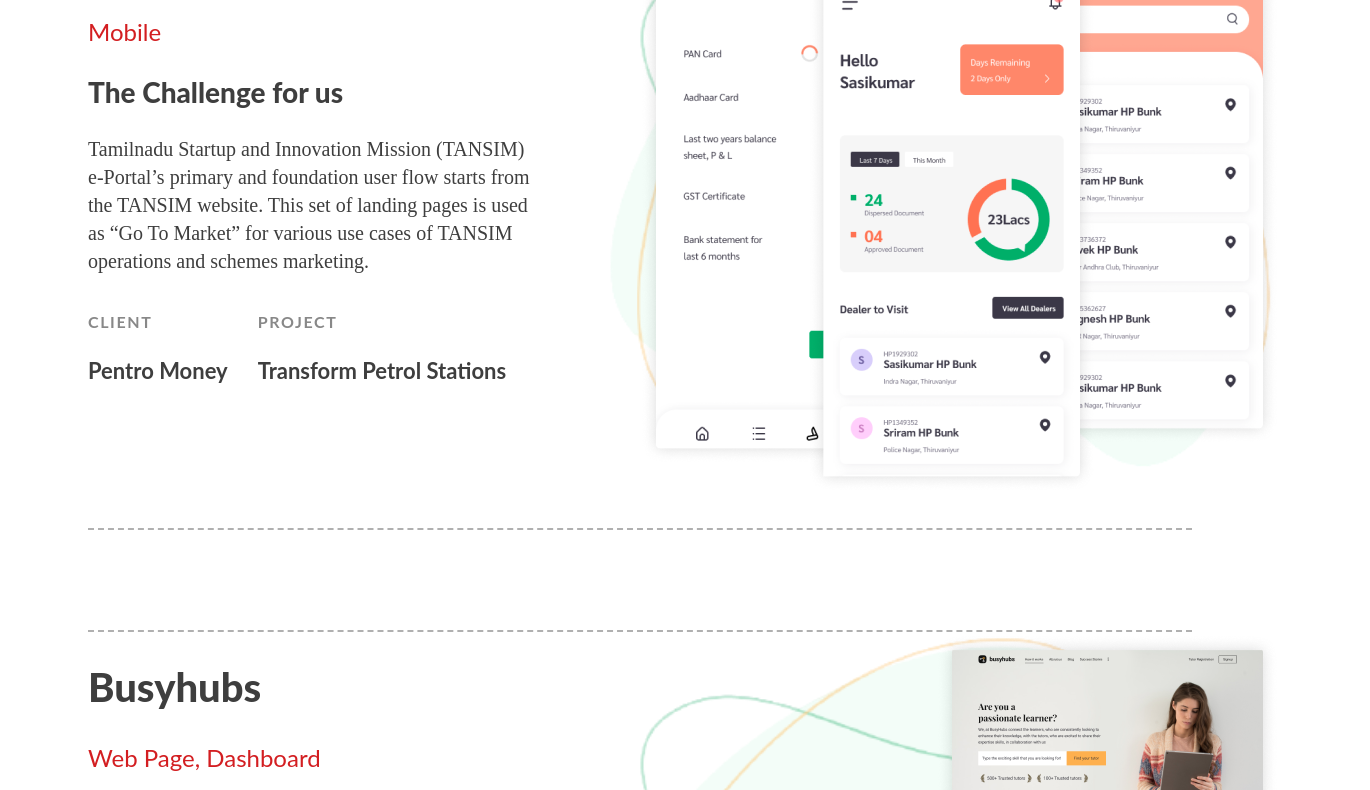
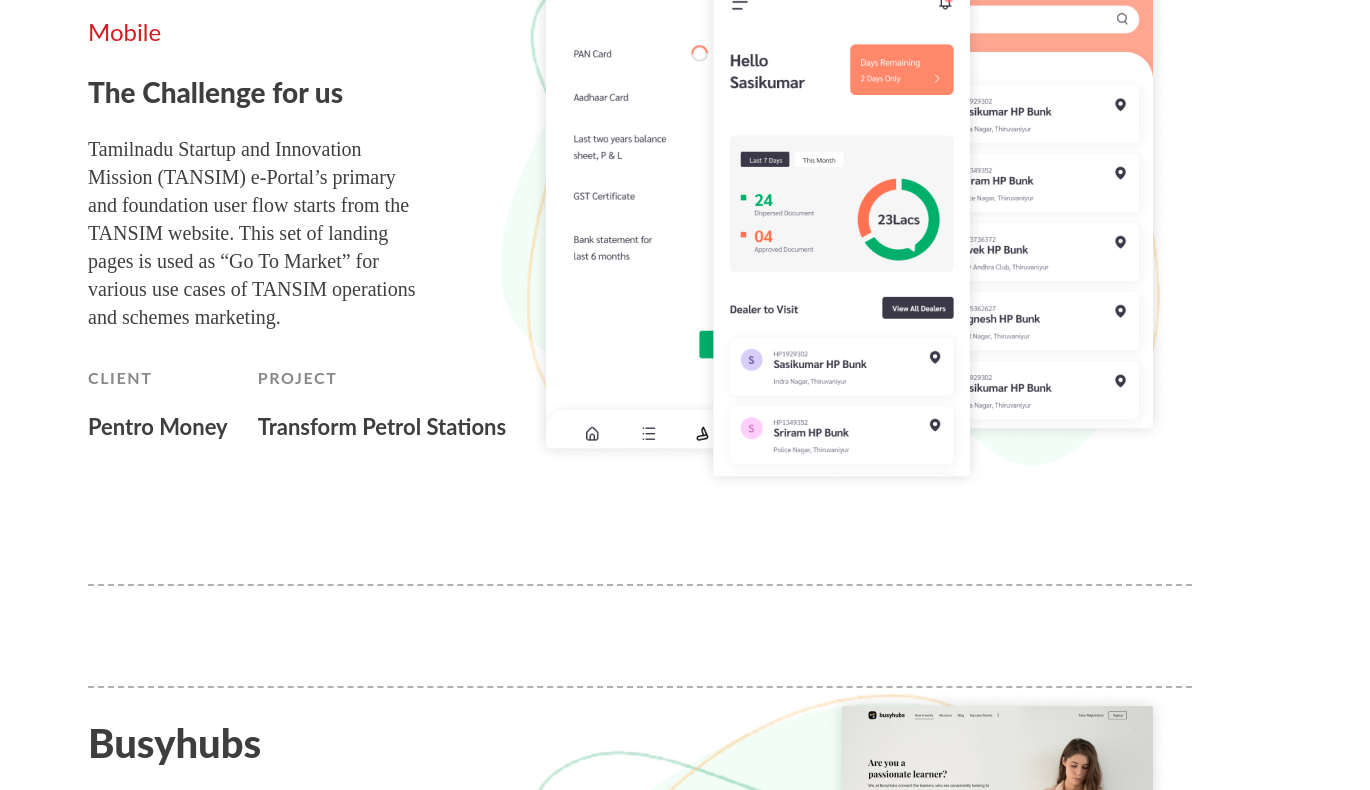
Before and after one commit to madhumathi0213/webiste, a Gatsby site: page /learning in a window 1280 px wide. Shown: the part 640-1430 px from the top of the page, 1370 px wide, since content can reach past the window. Built offline with nearby package versions, Linux system fonts and the light colour scheme; Gatsby itself is replaced by a stand-in of ours.

Commit message:
folder change

```diff
--- a/src/pages/body.css
+++ b/src/components/prodjar/body.css
@@ -1,15 +1,16 @@
 .main_class{
     margin: 0px 80px;
+    max-width: 100vw;
     display: flex;
 }
 .main_class1
 {
-    flex-basis: 50vw;
+    flex-basis:40vw;
     /* margin-right: 50px; */
 }
 .main_class2
 {
-    flex-basis: 50vw;
+    flex-basis: 60vw;
 }
 
 .table{
@@ -17,7 +18,7 @@
 }
 .line{
     margin:0px 80px;
-    border-top: 2px dashed #B0B0B0;
+    border-top: 2px dashed #B0B0B0  ;
 }
 .line_2{
     margin-bottom: 100px;
--- a/src/pages/body.js
+++ b/src/components/prodjar/body.js
@@ -1,6 +1,6 @@
 import React from 'react'
 import "./body.css"
-import background from "../images/prodjar/background.png"
+import background from "../../images/prodjar/background.png"
 const body = (props) =>
 {
     return(
--- a/src/pages/header.js
+++ b/src/components/prodjar/header.js
@@ -1,6 +1,8 @@
 import React from "react"
-import logo from "../images/prodjar/top_logo.png"
-import prodjar from "../images/prodjar/prodjar.png"
+import logo from "../../images/prodjar/top_logo.png"
+import prodjar from "../../images/prodjar/prodjar.png"
+// import logo from "../..images/prodjar/top_logo.png"
+// import prodjar from "../..images/prodjar/prodjar.png"
 import "./header.css"
 
 
--- a/src/pages/learning.js
+++ b/src/pages/learning.js
@@ -1,6 +1,6 @@
 import React, { Component } from "react"
-import Header from "./header"
-import Body from "./body"
+import Header from "../components/prodjar/header"
+import Body from "../components/prodjar/body"
 import image_1 from "../images/prodjar/image_1.png"
 import image_2 from "../images/prodjar/image_2.png"
 import image_3 from "../images/prodjar/image_3.png"
```
Also changed, not shown: src/components/prodjar/header.css (renamed from src/pages/header.css).
